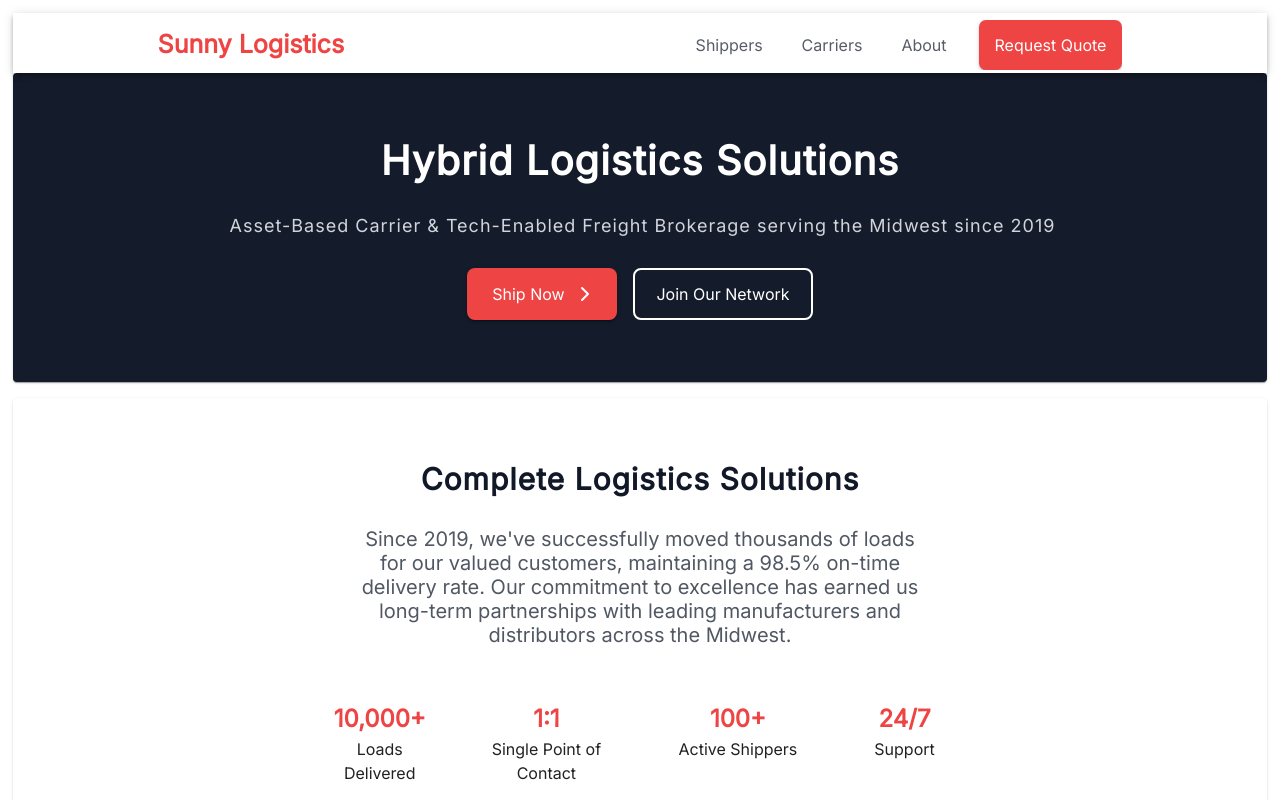
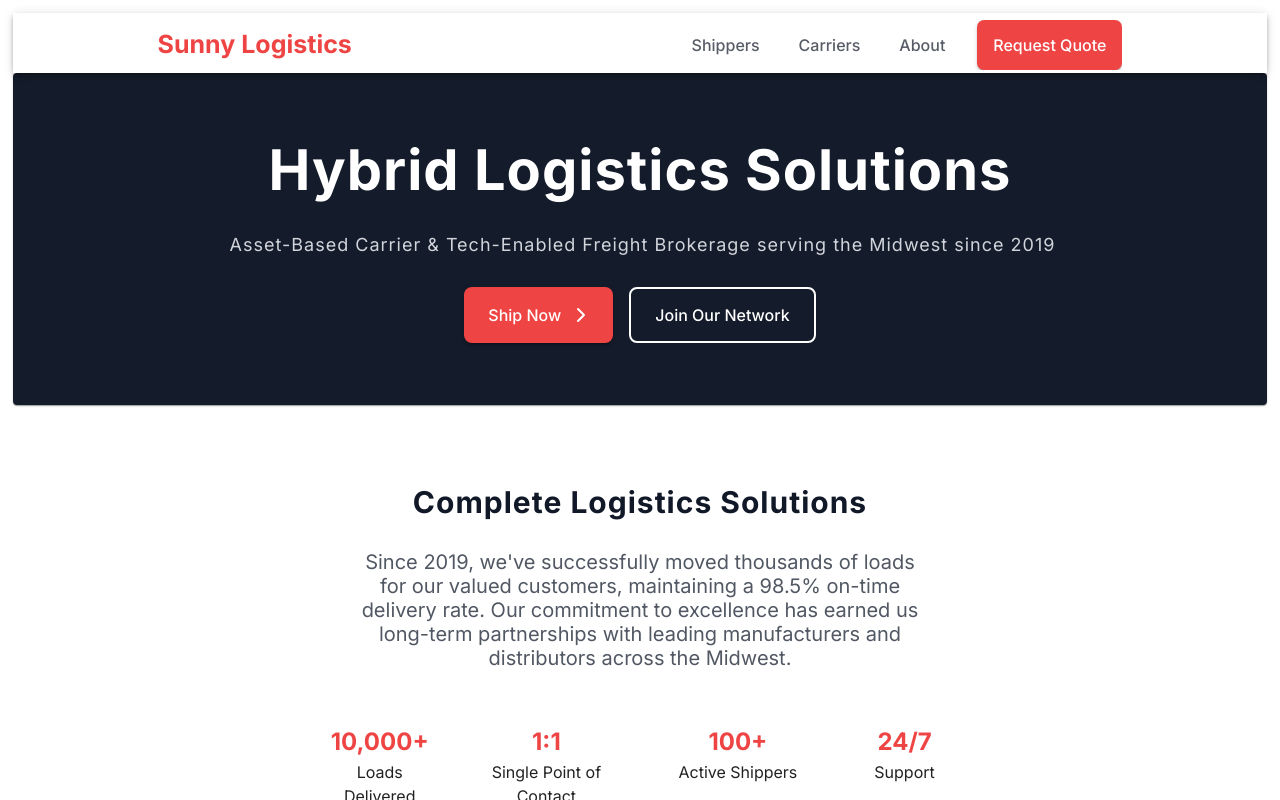
Before and after one commit to sirgill/sunnylogistics, a React (Create React App) app: page / in a window 1280 px wide. Shown: the top 800 px of the page. Built offline with nearby package versions, Linux system fonts and the light colour scheme.

Commit message:
Updates fonts/flow

```diff
--- a/public/index.html
+++ b/public/index.html
@@ -4,6 +4,7 @@
     <meta charset="utf-8" />
     <link rel="icon" href="%PUBLIC_URL%/SL1.png" />
     <link rel="stylesheet" href="https://fonts.googleapis.com/css?family=Roboto:300,400,500,700&display=swap" />
+    <link href="https://fonts.googleapis.com/css2?family=Inter:wght@400;500;600;700&display=swap" rel="stylesheet">
     <link rel="stylesheet" href="https://fonts.googleapis.com/icon?family=Material+Icons" />
     <meta name="viewport" content="width=device-width, initial-scale=1" />
     <meta name="theme-color" content="#000000" />
--- a/src/routes.js
+++ b/src/routes.js
@@ -1,9 +1,9 @@
 import React from "react";
 import { Switch, Route } from 'react-router-dom';
-import LandingPage from "./scenes/Landingpage/LandingPage";
+import LandingPage from "./scenes/LandingPage/LandingPage";
 import CarriersPage from "./scenes/Carriers/Carriers";
 import ShippersPage from "./scenes/Shippers/Shippers";
-import AboutPage from "./scenes/about/About";
+import AboutPage from "./scenes/About/About";
 
 const AppRoutes = () => {
   return (
--- a/src/scenes/Landingpage/LandingPage.jsx
+++ b/src/scenes/Landingpage/LandingPage.jsx
@@ -21,10 +21,10 @@ const HeroActionButtons = styled.div`
 
 const useStyles = makeStyles((theme) => ({
   Button: {
-    backgroundColor: theme.palette.primary.main,
+    backgroundColor: '#EF4444',
     color: theme.palette.secondary.main,
     textTransform: "none",
-    padding: 12,
+    padding: '0.75rem 1.5rem',
     borderRadius: 8,
     fontSize: "16px",
     fontFamily: "Inter, sans-serif",
@@ -32,11 +32,12 @@ const useStyles = makeStyles((theme) => ({
       backgroundColor: theme.palette.primary.dark,
       color: theme.palette.secondary.light,
     },
-    fontWeight: 400,
-    width: 150,
+    fontWeight: 500,
+    width: 'auto',
   },
   outlinedButton: {
     color: theme.palette.secondary.main,
+    padding: '0.75rem 1.5rem',
     borderColor: theme.palette.secondary.main,
     textTransform: "none",
     borderRadius: 8,
@@ -44,10 +45,10 @@ const useStyles = makeStyles((theme) => ({
     fontFamily: "Inter, sans-serif",
     borderWidth: 2,
     "&:hover": {
-      borderColor: theme.palette.secondary.main,
+      borderColor: '#E5E7EB',
       backgroundColor: "rgba(255, 255, 255, 0.1)",
     },
-    fontWeight: 400,
+    fontWeight: 500,
   },
   requestButton: {
     backgroundColor: theme.palette.secondary.main,
@@ -89,7 +90,7 @@ const LandingPage = () => {
       {/* Hero Section */}
       <HeroSectionContainer backgroundColor="#141B2A">
         <MainHeading
-          style={{ color: theme.palette.secondary.main, fontSize: "40px",fontWeight:'bold' }}
+          style={{ color: theme.palette.secondary.main, fontSize: "56px",fontWeight:'700', letterSpacing: '-0.02em', marginBottom: '1rem' }}
         >
           {dictionary.hero.title}
         </MainHeading>
@@ -135,7 +136,20 @@ const LandingPage = () => {
         </Grid>
         <StatContainer className={classes.statContainer}>
           <StatRow className={classes.statRow}>
-            <StatBox title="10,000+" description="Loads Delivered" />
+            <StatBox title="10,000+" description="Loads Delivered"
+            titleStyle={{
+    color: '#EF4444',
+    fontSize: '2.5rem',
+    fontWeight: 700,
+    marginBottom: '0.5rem'
+  }}
+  descriptionStyle={{
+    color: '#4B5563',
+    fontSize: '1rem'
+  }}
+
+
+            />
             <StatBox title="1:1" description="Single Point of Contact" />
           </StatRow>
           <StatRow className={classes.statRow}>
@@ -146,7 +160,7 @@ const LandingPage = () => {
       </SectionContainer>
 
       {/* Services Section */}
-      <SectionContainer background="#fff">
+      <SectionContainer background="#F9FAFB">
         <MainHeading
           style={{ color: theme.palette.darkGrey.main, fontSize: "30px", fontWeight:'bold' }}
         >
--- a/src/scenes/Shippers/Shippers.jsx
+++ b/src/scenes/Shippers/Shippers.jsx
@@ -21,7 +21,15 @@ import Footer from "../Footer/Footer";
 import dictionary from "../dictionary";
 
 const StatsGrid = styled(Grid)`
-  margin-top: 2rem;
+  display: grid;
+  grid-template-columns: repeat(2, 1fr);
+  gap: 2rem;
+  width: 100%;
+  margin-top: 3rem;
+
+  @media (max-width: 768px) {
+    grid-template-columns: 1fr;
+  }
 `;
 
 const useStyles = makeStyles((theme) => ({
@@ -97,7 +105,7 @@ const Shippers = () => {
     <MainHeading
       style={{
         color: theme.palette.darkGrey.main,
-              fontSize: isMobile? '30px':"40px",
+        fontSize: isMobile ? '30px' : "40px",
         textAlign: "left",
         fontWeight: "bold",
       }}
@@ -115,36 +123,38 @@ const Shippers = () => {
       {dictionary.statsSection.bodyText}
     </BodyText>
 
-          <StatsGrid spacing={2} style={{ marginTop: 30 }}>
-            <Grid container item xs={12} spacing={2}>
-              {dictionary.statsSection.stats.slice(0, 2).map((stat, index) => (
-                <Grid
+    <StatsGrid>
+      {dictionary.statsSection.stats.map((stat, index) => (
+        <div
           key={index}
-                  item
-                  xs={6}
-                  style={{ backgroundColor: "#F9FAFB" }}
+          style={{
+            backgroundColor: "#F9FAFB",
+            padding: "2rem",
+            borderRadius: "0.5rem",
+            textAlign: "center"
+          }}
         >
-                  <StatBox title={stat.title} description={stat.description} />
-                </Grid>
+          <StatBox
+            title={stat.title}
+            description={stat.description}
+            titleStyle={{
+              color: '#EF4444',
+              fontSize: '2rem',
+              fontWeight: 700,
+              marginBottom: '0.5rem'
+            }}
+            descriptionStyle={{
+              color: '#4B5563',
+              fontSize: '1rem'
+            }}
+          />
+        </div>
       ))}
-            </Grid>
-            <Grid container item xs={12} spacing={2}>
-              {dictionary.statsSection.stats.slice(2).map((stat, index) => (
-                <Grid
-                  key={index}
-                  item
-                  xs={6}
-                  style={{ backgroundColor: "#F9FAFB" }}
-                >
-                  <StatBox title={stat.title} description={stat.description} />
-                </Grid>
-              ))}
-            </Grid>
     </StatsGrid>
   </Grid>
 </SectionContainer>
       {/* Services Section */}
-      <SectionContainer background="light">
+      <SectionContainer background="#F9FAFB">
         <MainHeading
           style={{
             color: theme.palette.darkGrey.main,
@@ -213,7 +223,7 @@ const Shippers = () => {
       </SectionContainer>
 
       {/* Our Edge Section */}
-      <SectionContainer background="light">
+      <SectionContainer background="#F9FAFB">
         <MainHeading
           style={{
             color: theme.palette.darkGrey.main,
--- a/src/scenes/components/LandingPage/SectionContainer.jsx
+++ b/src/scenes/components/LandingPage/SectionContainer.jsx
@@ -3,7 +3,6 @@ import styled from "@emotion/styled";
 import { Paper } from "@material-ui/core";
 
 const SectionContainerWrapper = styled(Paper)`
-  margin-bottom: 16px;
   padding: 5%;
   display: flex;
   flex-direction: column;
@@ -12,11 +11,22 @@ const SectionContainerWrapper = styled(Paper)`
   background-color: ${({ background }) => background} !important;
   text-align: center;
   box-shadow: none;
+  border-radius: 0; // Remove any border radius
+  margin: 0; // Remove margin to ensure sections flow together
+  position: relative; // Add this for any potential overlays or positioning
+
+  // Remove any Material-UI elevation
+  &&& {
+    box-shadow: none;
+  }
 `;
 
 const SectionContainer = ({ children, background }) => {
   return (
-    <SectionContainerWrapper background={background}>
+    <SectionContainerWrapper
+      background={background}
+      elevation={0} // Ensure no Material-UI elevation
+    >
       {children}
     </SectionContainerWrapper>
   );
```
Also changed, not shown: 1 other file (tests, documents, lock files or other folders). Lines whose indentation alone changed are shown as unchanged.
